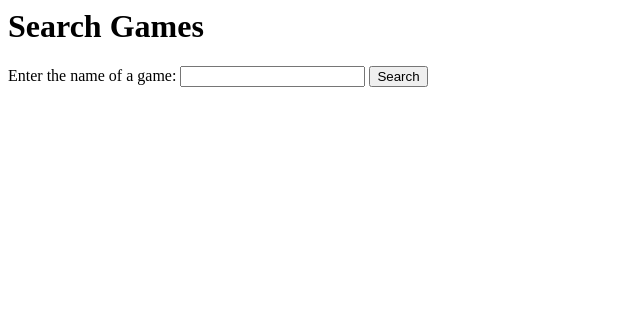
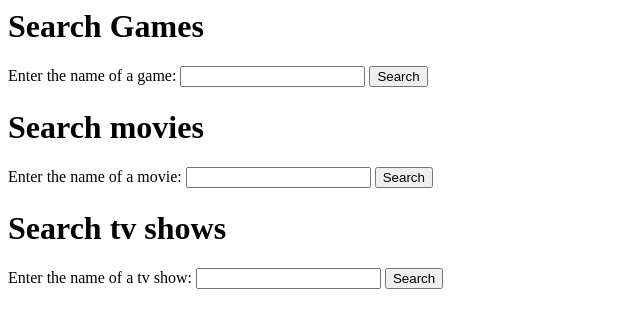
Before and after one commit to zahedit/watcher, a Django app: page /add/search/ in a window 1280 px wide. Shown: the top 328 px of the page, without its empty margins (0-640 px from the left). Run offline with Django 4.2, Linux system fonts and the light colour scheme.

Commit message:
movies and tv shows search added, the process of saving the info added

```diff
--- a/watcher/content/admin.py
+++ b/watcher/content/admin.py
@@ -1,6 +1,10 @@
 from django.contrib import admin
-from .models import Game, UserGame
+from .models import Game, UserGame, Movie, UserMovie, TVShow, UserTVShow
 
 # Register your models here.
 admin.site.register(Game)
 admin.site.register(UserGame)
+admin.site.register(Movie)
+admin.site.register(UserMovie)
+admin.site.register(TVShow)
+admin.site.register(UserTVShow)
--- a/watcher/content/urls.py
+++ b/watcher/content/urls.py
@@ -1,9 +1,14 @@
 from django.urls import path
-from .views import search_form, search_games
+from .views import search_form, search_games, add_game, search_movies, search_tv, add_tv
 from django.contrib.auth.views import LogoutView
 from . import views
 
 urlpatterns = [
     path('search/', views.search_form, name='search'),
-    path('result/', views.search_games, name='result'),
+    path('result-game/', views.search_games, name='result_game'),
+    path('result-movie/', views.search_movies, name='result_movie'),
+    path('result-tv/', views.search_tv, name='result_tv'),
+    path('add_game/', views.add_game, name='add_game'),
+    path('add_movie/', views.add_movie, name='add_movie'),
+    path('add_tv/', views.add_tv, name='add_tv'),
 ]
--- a/watcher/content/views.py
+++ b/watcher/content/views.py
@@ -2,44 +2,104 @@ import requests
 from django.shortcuts import render, redirect
 from django.http import HttpResponse
 from django.views.decorators.csrf import csrf_exempt
-from .models import Game
+from .models import Game, Movie, TVShow
 
-# @csrf_exempt
-# def search(request):
-#     if request.method == "POST":
-#         game_name = request.POST.get("game_name")
-#         url = f"{BASE_URL}/games?key={API_KEY}&search={game_name}"
-#         response = requests.get(url).json()
+api_key_movie = "db9e6b5bb2e44f19d109c9ae67a1bce7"
+base_url_movie = "https://api.themoviedb.org/3"
 
-#         if response["results"]:
-#             game = response["results"][0]
-#             name = game["name"]
-#             slug = game["slug"]
-#             released = game["released"]
-#             rating = game["rating"]
-#             platforms = [p["platform"]["name"] for p in game["platforms"]]
-#             genres = [g["name"] for g in game["genres"]]
-#             description = game["description"]
+def search_movies(request):
+    query = request.GET.get("q", "")
 
-#             context = {
-#                 "name": name,
-#                 "slug": slug,
-#                 "released": released,
-#                 "rating": rating,
-#                 "platforms": platforms,
-#                 "genres": genres,
-#                 "description": description,
-#             }
-#             return render(request, "content/search_results.html", context)
+    if not query:
+        return HttpResponse("")
+    params = {
+        "api_key": api_key_movie,
+        "query": query,
+        "page": 1,
+        "page_size": 1,
+    }
+    response = requests.get(base_url_movie + "/search/movie", params=params)
 
-#         else:
-#             return HttpResponse("No games found with that name.")
+    if response.status_code == 200:
+        data = response.json()
+        results = data["results"]
+        return render(request, "content/search_results_movie.html", {"results": results})
+    else:
+        return HttpResponse("Error: " + str(response.status_code))
+#############################################
+def add_movie(request): # get the movie details from the api using the movie id
+    movie_id = request.GET.get('movie_id')
+    url = f"{base_url_movie}/movie/{movie_id}?api_key={api_key_movie}"
+    url_credits = f"{base_url_movie}/movie/{movie_id}/credits?api_key={api_key_movie}"
+    response = requests.get(url)
+    result = response.json()
 
-#     else:
-#         return redirect("home")
+    response_credits = requests.get(url_credits)
+    result_credits = response_credits.json()
+    # check if the movie already exists in the database
+    movie = Movie.objects.filter(title=result["title"]).first()
+    if not movie:
+        # create a new movie object and save it to the database
+        movie = Movie(
+            title=result["title"],
+            genre=", ".join([g["name"] for g in result["genres"]]),
+            director=", ".join([d["name"] for d in result_credits["crew"] if d["job"] == "Director"]),
+            release_date=result["release_date"],
+            rating=result["vote_average"],
+            cover=result["poster_path"],
+            description=result["overview"],
+        )
+        movie.save()
+    return render(request, "content/confirmation.html", {"movie": movie})
+#############################################
+def search_tv(request):
+    query = request.GET.get("q", "")
 
-api_key = "ea0afd24e6f34b8f84a0802b8585d42d"
-base_url = "https://api.rawg.io/api/games"
+    if not query:
+        return HttpResponse("")
+    params = {
+        "api_key": api_key_movie,
+        "query": query,
+        "page": 1,
+        "page_size": 1,
+    }
+    response = requests.get(base_url_movie + "/search/tv", params=params)
+
+    if response.status_code == 200:
+        data = response.json()
+        results = data["results"]
+        return render(request, "content/search_results_tv.html", {"results": results})
+    else:
+        return HttpResponse("Error: " + str(response.status_code))
+#############################################
+def add_tv(request): # get the movie details from the api using the movie id
+    tv_id = request.GET.get('tv_id')
+    url = f"{base_url_movie}/tv/{tv_id}?api_key={api_key_movie}"
+    url_credits = f"{base_url_movie}/movie/{tv_id}/credits?api_key={api_key_movie}"
+    response = requests.get(url)
+    result = response.json()
+
+    response_credits = requests.get(url_credits)
+    result_credits = response_credits.json()
+    # check if the movie already exists in the database
+    movie = TVShow.objects.filter(title=result["name"]).first()
+    if not movie:
+        # create a new movie object and save it to the database
+        tvShow = TVShow(
+            title = result["name"],
+            genre=", ".join([g["name"] for g in result["genres"]]),
+            start_date = result["first_air_date"],
+            end_date = result["last_air_date"],
+            seasons = result["number_of_seasons"],
+            rating = result["vote_average"],
+            cover = result["poster_path"],
+            description = result["overview"],
+        )
+        tvShow.save()
+    return render(request, "content/confirmation.html", {"tv": tvShow})
+#############################################
+api_key_game = "ea0afd24e6f34b8f84a0802b8585d42d"
+base_url_game = "https://api.rawg.io/api/games"
 
 def search_games(request):
     query = request.GET.get("q", "")
@@ -47,28 +107,32 @@ def search_games(request):
     if not query:
         return HttpResponse("")
 
-    url = f"{base_url}?search={query}&key={api_key}&page_size=1"
+    url = f"{base_url_game}?search={query}&key={api_key_game}&page_size=3"
     response = requests.get(url)
     data = response.json()
     results = data.get("results", [])
+    return render(request, "content/search_results.html", {"results": results})
+#############################################
+def add_game(request): # get the game details from the api using the game id
+    game_id = request.GET.get('game_id')
+    url = f"{base_url_game}/{game_id}?key={api_key_game}"
+    response = requests.get(url)
+    result = response.json()
 
-
-    for result in results:
-        game = Game.objects.filter(title=result["name"]).first()
-        if not game:
-            game = Game(
-                title=result["name"],
-                genre=", ".join([g["name"] for g in result["genres"]]),
-                platform=", ".join([p["platform"]["name"] for p in result["platforms"]]),
-                release_date=result["released"],
-                age_rating=result["esrb_rating"]["name"] if result["esrb_rating"] else "Unknown",
-                cover=result["background_image"],
-            )
-            game.save()
-    return render(request, "content/search_results.html", {"results": results})
-
-
-
-
+    # check if the game already exists in the database
+    game = Game.objects.filter(title=result["name"]).first()
+    if not game:
+        # create a new game object and save it to the database
+        game = Game(
+            title=result["name"],
+            genre=", ".join([g["name"] for g in result["genres"]]),
+            platform=", ".join([p["platform"]["name"] for p in result["platforms"]]),
+            release_date=result["released"],
+            age_rating=result["esrb_rating"]["name"] if result["esrb_rating"] else "Unknown",
+            cover=result["background_image"],
+        )
+        game.save()
+    return render(request, "content/confirmation.html", {"game": game})
+#############################################
 def search_form(request):
     return render(request, "content/search_form.html")
--- /dev/null
+++ b/watcher/templates/content/confirmation.html
@@ -0,0 +1 @@
+<a href="{% url 'search' %}">Visit website</a>
--- a/watcher/templates/content/search_form.html
+++ b/watcher/templates/content/search_form.html
@@ -1,9 +1,23 @@
 
 {% block content %}
 <h1>Search Games</h1>
-<form action="{% url 'result' %}" method="get">
+<form action="{% url 'result_game' %}" method="get">
     <label for="q">Enter the name of a game:</label>
     <input type="text" id="q" name="q" required>
     <button type="submit">Search</button>
 </form>
+
+<h1>Search movies</h1>
+<form action="{% url 'result_movie' %}" method="get">
+    <label for="q">Enter the name of a movie:</label>
+    <input type="text" id="q" name="q" required>
+    <button type="submit">Search</button>
+</form>
+
+<h1>Search tv shows</h1>
+<form action="{% url 'result_tv' %}" method="get">
+    <label for="q">Enter the name of a tv show:</label>
+    <input type="text" id="q" name="q" required>
+    <button type="submit">Search</button>
+</form>
 {% endblock %}
--- a/watcher/templates/content/search_results.html
+++ b/watcher/templates/content/search_results.html
@@ -10,13 +10,15 @@
 <ul>
     {% for result in results %}
     <li>
-        <!-- <h2>{{ result }}</h2> -->
+        <h2>{{ result.name }}</h2>
         <img src="{{ result.background_image }}" alt="{{ result.name }} image">
         <p>Released on: {{ result.released }}</p>
         <p>Rating: {{ result.rating }} / {{ result.rating_top }}</p>
         <p>Genres: {{ result.genres|join:", " }}</p>
         <p>Platforms: {{ result.platforms|join:", " }}</p>
+        <p>Platforms: {{ result.description_raw }}</p>
         <a href="{{ result.website }}">Visit website</a>
+        <a href="{% url 'add_game' %}?game_id={{ result.id }}">Add to database</a>
     </li>
     {% endfor %}
 </ul>
```
Also changed, not shown: watcher/content/models.py (+49 -5 lines), watcher/templates/content/search_results_movie.html (added, +37 -0 lines), watcher/templates/content/search_results_tv.html (added, +37 -0 lines), watcher/content/migrations/0003_alter_game_age_rating_alter_game_genre_and_more.py (added), watcher/content/migrations/0004_alter_game_age_rating_alter_game_genre_and_more.py (added), watcher/content/migrations/0005_movie_tvshow_usertvshow_usermovie.py (added), watcher/media/users/avatar/admin.jpg.
